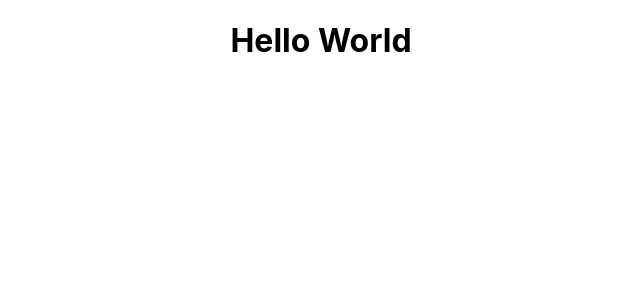
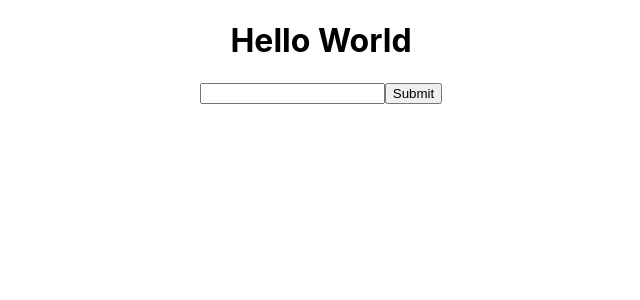
Before and after one commit to vermad843/redux-hindi, a React (Create React App) app: page / in a window 1280 px wide. Shown: the top 300 px of the page, without its empty margins (319-959 px from the left). Built offline with nearby package versions, Linux system fonts and the light colour scheme.

Commit message:
components

```diff
--- a/src/App.js
+++ b/src/App.js
@@ -1,9 +1,12 @@
+import React from 'react'
 import './App.css';
+import AddTodo from './components/AddTodo/AddTodo'
 
 function App() {
   return (
     <div className="App">
        <h1>Hello World</h1>
+       <AddTodo/>
     </div>
   );
 }
--- /dev/null
+++ b/src/components/AddTodo/AddTodo.js
@@ -0,0 +1,18 @@
+import React from 'react';
+import {connect} from 'react-redux';
+
+const AddTodo = (props) => {
+    return (
+        <form
+            onSubmit={(e) => {
+            e.preventDefault();
+            let input = e.target.userInput.value;
+            console.log(input);
+        }}>
+             <input type="text" name="userInput"/>
+             <button>Submit</button>
+        </form>
+    )
+}
+
+export default connect()(AddTodo);
```
